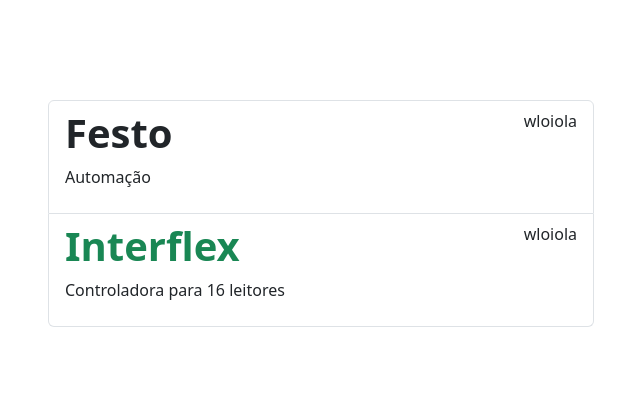
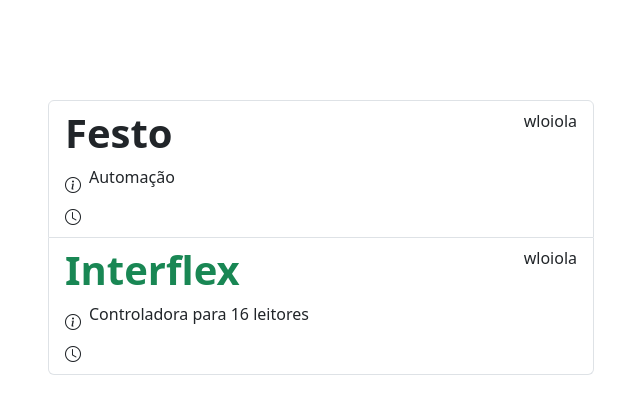
Before and after one commit to WloiolaNet/django-auth-crud, a Django app: page /tasks/ in a window 1280 px wide. Shown: the part 397-800 px from the top of the page, without its empty margins (319-959 px from the left). Run offline with Django 5.2, Linux system fonts and the light colour scheme; a user stored in the database is signed in; data comes from the database, SQL or seed files in the repository.

Commit message:
commit DEBUG

```diff
--- a/tasks/templates/tasks.html
+++ b/tasks/templates/tasks.html
@@ -24,8 +24,15 @@
                         {% endif %}
                         <p>{{task.user.username}}</p>
                     </header>
-                    <p>{{task.description}}</p>
+                    <div class="d-flex align-items-center">
+                        <i class="bi bi-info-circle me-2"></i>
+                        <p>{{task.description}}</p>
+                    </div>
+
+                    <div class="d-flex align-items-center">
+                        <i class="bi bi-clock me-2"></i>
                     <p>{{task.datecompleted|date:'M d Y, h:i A'}}</p>
+                    </div>
                 </a>
                 {% endfor %}
             </ul>
```
